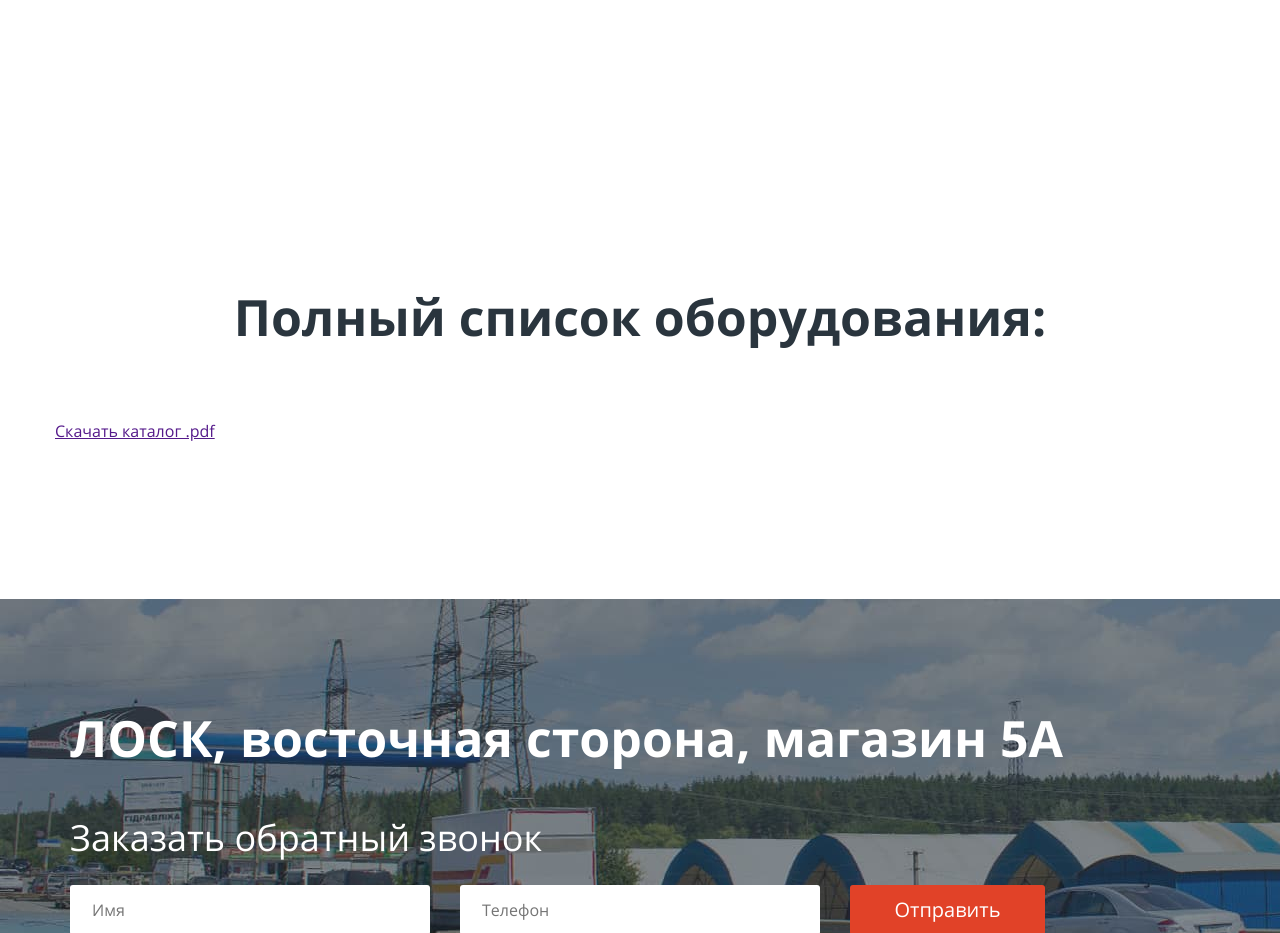
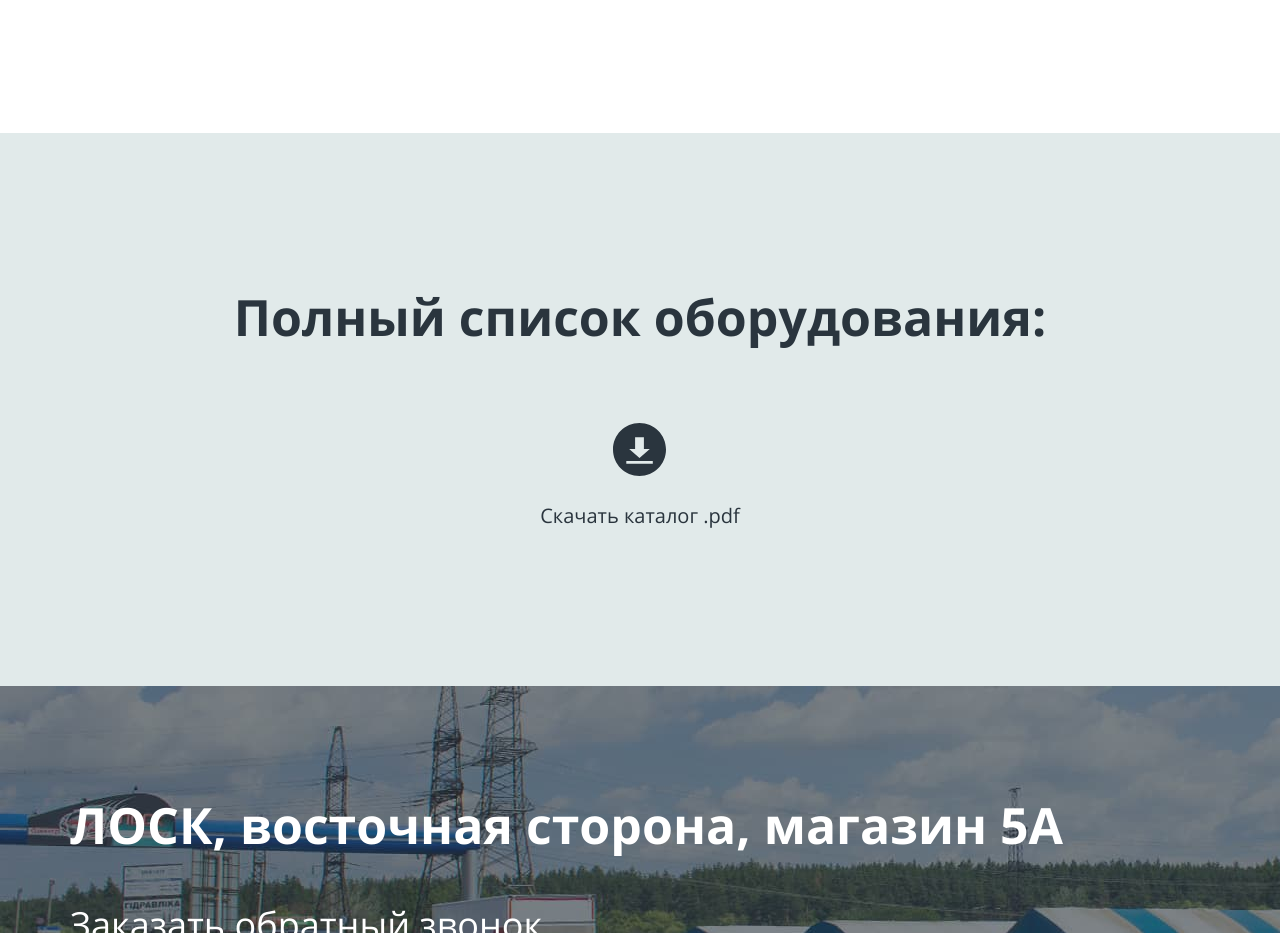
Before and after one commit to menim/grand-avtogaz, a website: page equipment.html in a window 1280 px wide. Shown: the part 2140-3073 px from the top of the page. Drawn offline with nearby package versions, Linux system fonts and the light colour scheme; files that its build step writes are made by us from their sources.

Commit message:
Add equip-download layout and download-link component with styles to equipment page

```diff
--- a/equipment.html
+++ b/equipment.html
@@ -331,7 +331,14 @@
           <h2 class="headline headline--md headline--inverse headline--center headline--bottom-indent col-lg-12">
             Полный список оборудования:
           </h2>
-          <a href="" class="equip-download__link">Скачать каталог .pdf</a>
+          <a href="#" class="download-link">
+            <svg class="svg svg--arrow-downlaod download-link__icon">
+              <use xlink:href="img/svg/symbol/sprite.svg#arrow-downlaod"></use>
+            </svg>
+            <span class="download-link__text">
+              Скачать каталог .pdf
+            </span>
+          </a>
         </div>
       </div>
     </section>
--- /dev/null
+++ b/sass/components/_download-link.scss
@@ -0,0 +1,27 @@
+.download-link {
+  color: $outer-space;
+  text-align: center;
+  font-size: 1.25rem;
+  text-decoration: none;
+  margin: 0 auto;
+
+  &__icon {
+    display: block;
+    margin: 0 auto 1.5em;
+    transition: fill 150ms ease-in;
+  }
+
+  &__text {
+    transition: color 150ms ease-in;
+  }
+
+  &:hover {
+    .download-link__icon {
+      fill: $cinnabar;
+    }
+
+    .download-link__text {
+      color: $cinnabar;
+    }
+  }
+}
--- /dev/null
+++ b/sass/layout/_equip-download.scss
@@ -0,0 +1,3 @@
+.equip-download {
+  background-color: $mystic;
+}
--- a/sass/main.scss
+++ b/sass/main.scss
@@ -2,7 +2,7 @@
   'base/normalize', 'base/general', 'vendors/grid.scss', 'components/logo',
   'components/menu', 'components/link', 'components/headline',
   'components/description', 'components/paragraph', 'components/employee-card',
-  'components/form', 'layout/inner-wrapper', 'layout/header', 'layout/nav',
-  'layout/container-vs-pad', 'layout/gbo-brands', 'layout/our-command',
-  'layout/gbo-offer', 'layout/gbo-delivery', 'layout/gbo-questions',
-  'layout/footer';
+  'components/form', 'components/download-link', 'layout/inner-wrapper',
+  'layout/header', 'layout/nav', 'layout/container-vs-pad', 'layout/gbo-brands',
+  'layout/our-command', 'layout/gbo-offer', 'layout/gbo-delivery',
+  'layout/gbo-questions', 'layout/equip-download', 'layout/footer';
```
